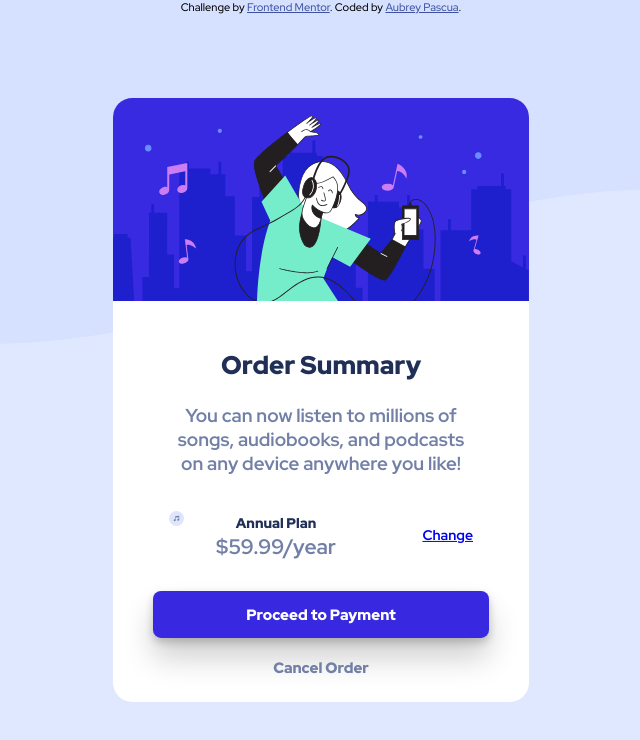
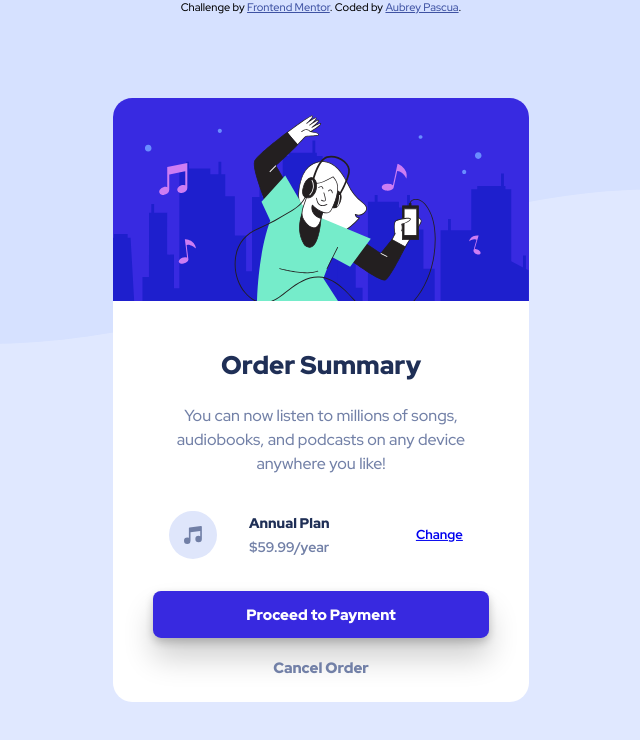
Before and after one commit to obaryo/Order-Summary-Component-Main, a plain HTML site: page index.html in a window 1280 px wide. Shown: the whole page, without its empty margins (319-959 px from the left). Drawn offline with Linux system fonts and the light colour scheme.

Commit message:
Update style.css

```diff
--- a/styles/style.css
+++ b/styles/style.css
@@ -55,6 +55,11 @@ h1
 {
 	padding: 0rem 2.2rem 2.2rem;
 	color: #7280A7;
+}
+h3
+{
+	font-size: 16px;
+	font-weight: 500;
 	line-height: 1.5rem;
 }
 .Annual-Plan
@@ -76,10 +81,15 @@ p
 	color: #7280A7;
 	padding: 0rem 2rem;
 }
+.year
+{
+	font-size: 14px;
+	font-weight: 700;
+}
 .change
 {
 	padding-top: .9rem;
-	font-size: 14px;
+	font-size: 13px;
 	font-weight: 700;
 }
 .button-pay
```
